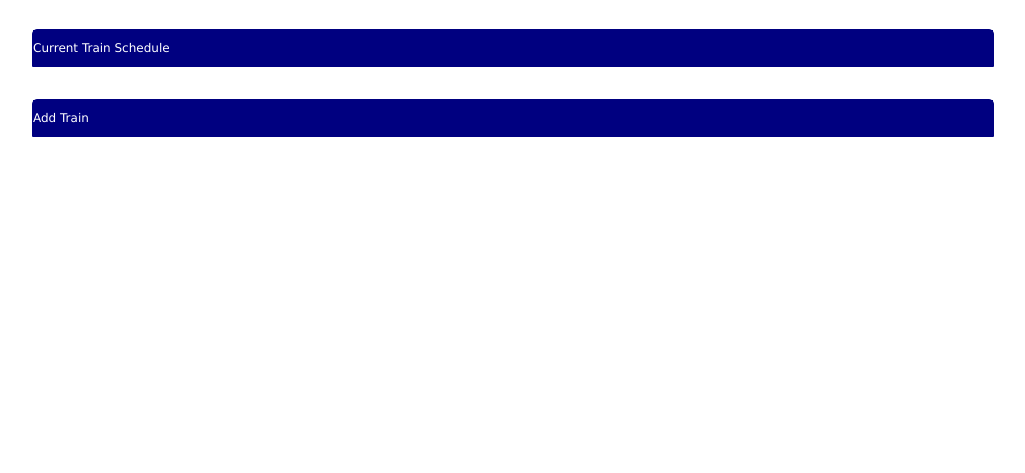
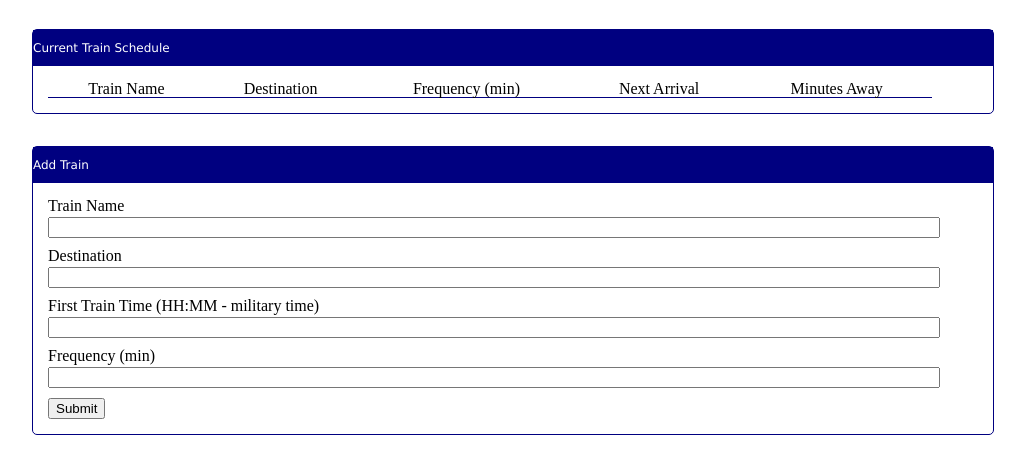
Before and after one commit to ZachDrake/train-scheduler, a plain HTML site: page index.html in a window 1280 px wide. Shown: the part 127-600 px from the top of the page, without its empty margins (127-1152 px from the left). Drawn offline with nearby package versions, Linux system fonts and the light colour scheme.

Commit message:
ready for js

```diff
--- a/assets/css/style.css
+++ b/assets/css/style.css
@@ -14,32 +14,44 @@ h3 {
     font-size: 16px;
 
 }
-h6 {
+h4 {
     font-family: 'Lucida Sans', 'Lucida Sans Regular', 'Lucida Grande', 'Lucida Sans Unicode', Geneva, Verdana, sans-serif;
     background-color: navy;
     color: white;
     font-size: 12px;
     padding: 12px 0;
-
-
+}
+h6{
+    margin-bottom: 3px;
 }
 #schedule-container {
     width: 75%;
     margin: auto;
     margin-top: 32px;
-    border-radius: 5px 5px 0 0;
+    border-radius: 5px;
     border: 1px solid navy;
 }
 #schedule-display {
-
+    margin: 15px;
+}
+table {
+    width: 95%;
+    border-bottom: 1px solid navy;
+}
+tr:hover {
+    background-color: lightgray;;
 }
 #add-container {
     width: 75%;
     margin: auto;
     margin-top: 32px;
-    border-radius: 5px 5px 0 0;
+    border-radius: 5px;
     border: 1px solid navy;
 }
 #add-display {
-
+    margin: 15px;
 }
+input {
+    margin-bottom: 10px;
+    width: 95%;
+}
--- a/index.html
+++ b/index.html
@@ -16,16 +16,38 @@
         </header>
 
         <div id="schedule-container">
-            <h6>Current Train Schedule</h6>
+            <h4>Current Train Schedule</h6>
             <div id="schedule-display">
-
+                <table id="table">
+                    <tr>
+                        <th>Train Name</th>
+                        <th>Destination</th>
+                        <th>Frequency (min)</th>
+                        <th>Next Arrival</th>
+                        <th>Minutes Away</th>
+                    </tr>
+                </table>
             </div>
         </div>
 
         <div id="add-container">
-            <h6>Add Train</h6>
+            <h4>Add Train</h6>
             <div id="add-display">
-
+               <form>
+                <h6>Train Name</h6>
+                <input type="text" name="train-name">
+                <br>
+                <h6>Destination</h6>
+                <input type="text" name="destination">
+                <br>
+                <h6>First Train Time (HH:MM - military time)</h6>
+                <input type="text" name="train-time">
+                <br>
+                <h6>Frequency (min)</h6>
+                <input type="text" name="frequency">
+                <br>
+                <button type="button">Submit</button>
+               </form>
             </div>
         </div>
     </div>
```
